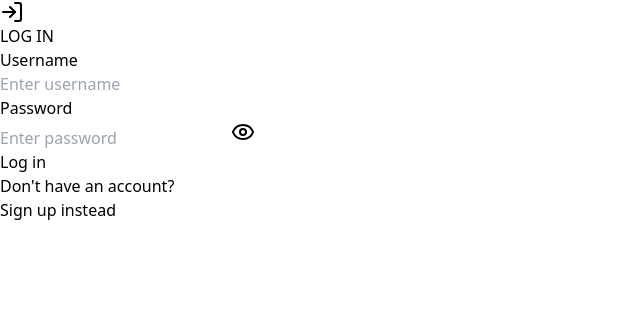
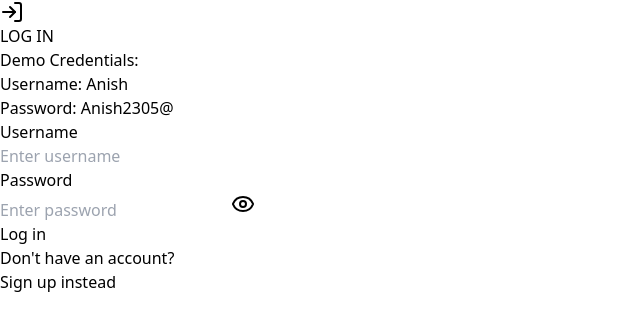
Before and after one commit to anish877/second-brain, a React (Vite) app: page /login in a window 1280 px wide. Shown: the top 330 px of the page, without its empty margins (0-640 px from the left). Built offline with nearby package versions, Linux system fonts and the light colour scheme.

Commit message:
Update Login.tsx

```diff
--- a/src/pages/Login.tsx
+++ b/src/pages/Login.tsx
@@ -64,6 +64,13 @@ const Login = () => {
 
       <div className="mt-8 sm:mx-auto sm:w-full sm:max-w-md">
         <div className="bg-white py-8 px-4 shadow-xl sm:rounded-lg sm:px-10 border-2 border-gray-200">
+          {/* New demo credentials div */}
+          <div className="mb-4 p-2 bg-gray-100 text-center">
+            <p>Demo Credentials:</p>
+            <p>Username: Anish</p>
+            <p>Password: Anish2305@</p>
+          </div>
+
           <div className="space-y-6">
             <div>
               <label htmlFor="username" className="block text-sm font-medium text-gray-700">
```
